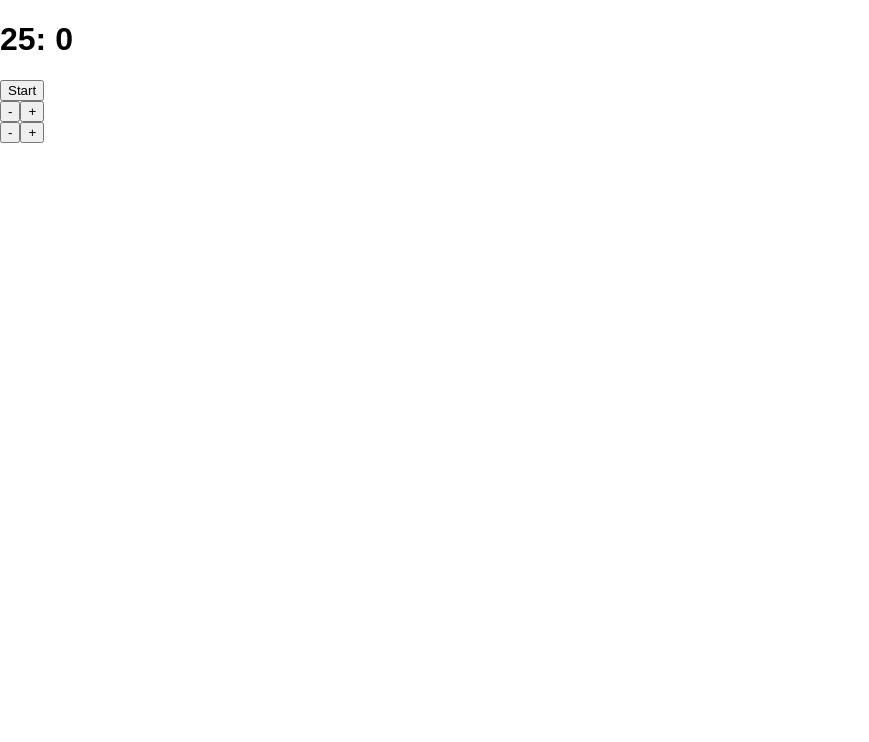
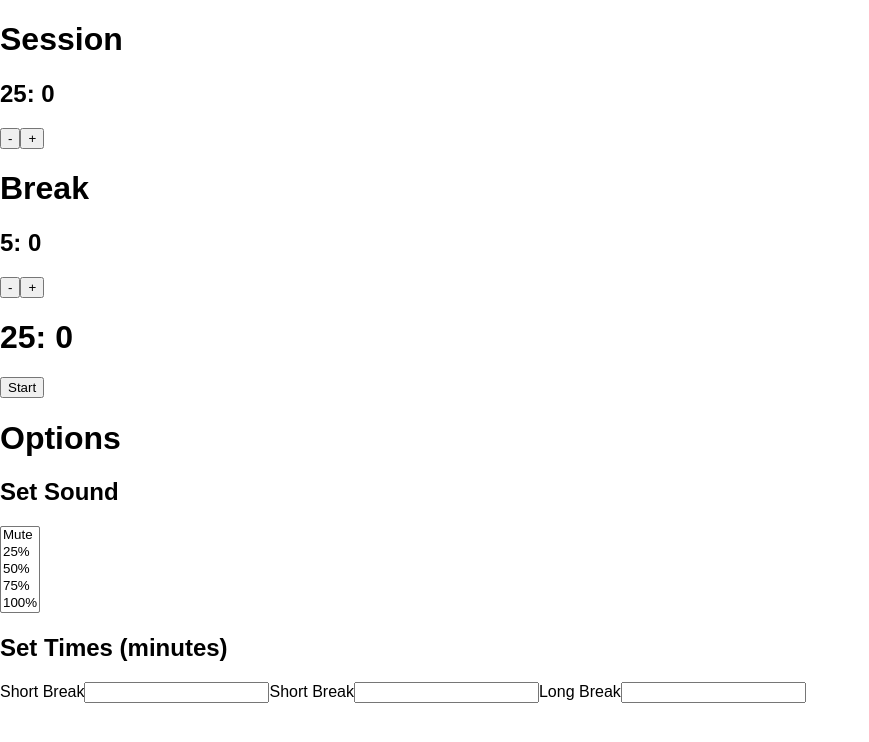
Before and after one commit to odm275/pomodoro-clock-react, a React (Create React App) app: page / in a window 1280 px wide. Shown: the top 742 px of the page, without its empty margins (0-869 px from the left). Built offline with nearby package versions, Linux system fonts and the light colour scheme; the HTML template or start-up script is replaced by a standard one.

Commit message:
added advanced menu aka settings

```diff
--- a/src/App.js
+++ b/src/App.js
@@ -1,18 +1,21 @@
 
 import React, { Component } from 'react'
-import Timer from './Timer';
-import Add from './Add';
+import Timer from './container/Timer';
+import Add from './container/Add';
+import Settings from './container/Settings';
+
 import './App.css'
 
 class App extends Component {
   constructor(){
     super();
     this.second = 1000;
-    this.minute = this.second*60;
+    this.minute = this.second * 60;
     this.session = new Date(this.minute*25).getTime();
     this.shortBreak = new Date(this.minute*5).getTime();
     this.longBreak = new Date(this.minute*10).getTime();
-    //this.n = 0;
+    this.n = 0;
+    this.type = 'session';
 
     this.state = {
       session: timeFormat(this.session),
@@ -20,57 +23,107 @@ class App extends Component {
       longBreak: timeFormat(this.longBreak),
     };
 
+    this.setTime = this.setTime.bind(this);
+
   }
+
 
   start(type){
     //if(this.n % 8 === 0 && this.n !== 0) {
     const goal = new Date().getTime() + this[type];
     let timer = () => {
-      console.log(type);
       let now = new Date().getTime();// New time that approaches goal second by second
-      let distance = goal - now; //in Milliseconds
-      let time = timeFormat(distance); //Translate to correct format
+      let distance = goal - now // milliseconds
+
+
+      let secDistance = Math.floor((goal - now) / 1000); //seconds
+      let time = timeFormat(distance); // Translate to correct format
+
+      if (secDistance === 0) {
+        clearInterval(x);
+        this.n += 1;
+      }
       this.setState({
-        [type]: time //[type] makes an otherwise string a valid property.
+        [type]: time // [type] makes an otherwise string a valid property.
       });
-      if (distance === 0) {
-        clearInterval(x);
-      }
     }
     timer();
     let x = setInterval(timer,1000);
   }
 
   plusTime(type){
-    console.log(type);
     this[type] = this[type] + this.minute;
     let formatAdd = timeFormat(this[type]);
     this.setState({[type]:formatAdd});
   }
 
   minusTime(type){
-    console.log(this[type]);
     this[type] = this[type] - this.minute;
     let formatSub = timeFormat(this[type]);
     this.setState({[type]:formatSub});
   }
 
+  setTime(type,event){
+
+     let newTime = event.target.value*this.minute;
+     this[type] = newTime;
+     let formatSet = timeFormat(this[type]);
+     this.setState({[type]:formatSet});
+  }
+
   render() {
+    const titleSession = 'Session';
+    const titleBreak = 'Break';
+
+    if(this.n % 2 === 0){
+      this.type = 'session';
+      if(this.n % 8 === 0 && this.n !==0 ){
+        this.type = 'longBreak';
+      }
+    }else{
+      this.type = 'shortBreak';
+    }
+
+    const addSub = {
+      session: {add:() => this.plusTime('session'),
+                sub:() => this.minusTime('session'),
+                  },
+      shortBreak: {add:() => this.plusTime('shortBreak'),
+                  sub:() => this.minusTime('shortBreak'),
+                  },
+      longBreak: {add:() => this.plusTime('longBreak'),
+                  sub:() => this.minusTime('longBreak'),
+    }
+};
+
+
 
     return (
       <div className="App">
-        <Timer
-          time = {this.state.session}
-          start = {() => this.start('session')}
+      <Add
+          title = {titleSession}
+          add = {() => this.plusTime('session')}
+          sub = {() => this.minusTime('session')}
+          setTime = {this.state.session}
         />
         <Add
-          add = {() => this.plusTime('session')}
-          sub = {() => this.minusTime('session')}
-        />
-        <Add
+          title = {titleBreak}
           add = {() => this.plusTime('shortBreak')}
           sub = {() => this.minusTime('shortBreak')}
+          setTime = {this.state.shortBreak}
         />
+        <Timer
+          time = {this.state[this.type]}
+          start = {() => this.start(this.type)}
+        />
+
+        <Settings
+          times = {this.state}
+          session = {this.setTime.bind(this,'session')}
+          shortBreak = {this.setTime.bind(this, 'shortBreak')}
+          longBreak = {this.setTime.bind(this, 'longBreak')}
+        />
+
       </div>
     );
   }
@@ -79,12 +132,7 @@ class App extends Component {
 function timeFormat(milliseconds, bool){
   const minutes = Math.floor((milliseconds % (1000 * 60 * 60)) / (1000 * 60));
   const seconds = Math.floor((milliseconds % (1000 * 60)) / 1000);
-  if(bool){
-    return minutes;
-  }else{
     return minutes + ': ' + seconds;
-  }
-
 }
 
 export default App;
--- a/src/Add.js
+++ b/src/container/Add.js
@@ -1,7 +1,9 @@
 import React from 'react';
 
-const Add = (props) => (
+const Add = (props) =>  (
     <div>
+        <h1>{props.title}</h1>
+        <h2>{props.setTime}</h2>
         <button onClick={props.sub}>-</button>
         <button onClick={props.add}>+</button>
     </div>
--- /dev/null
+++ b/src/container/Settings.js
@@ -0,0 +1,28 @@
+import React from 'react';
+
+const Settings = props =>
+    (
+        <div>
+            <h1>Options</h1>
+            <h2>Set Sound</h2>
+        <select size = "5">
+            <option value="0">Mute</option>
+            <option value="0.25">25%</option>
+            <option value="0.5">50%</option>
+            <option value="0.75">75%</option>
+            <option value="1.0">100%</option>
+        </select>
+
+
+            <h2>Set Times (minutes)</h2>
+            <label>Short Break</label>
+            <input type="number" step="1" min="1"  onChange = {props.session}/>
+            <label>Short Break</label>
+            <input type="number" step="1" min="1"  onChange = {props.shortBreak}/>
+            <label>Long Break</label>
+            <input type="number" step="1" min="1"  onChange = {props.longBreak}/>
+
+        </div>
+    );
+
+export default Settings;
```
Also changed, not shown: src/Substract.js (deleted), src/container/Timer.js (renamed from src/Timer.js), 1 other file (tests, documents, lock files or other folders).
